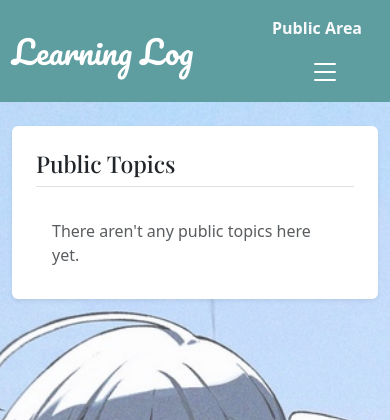
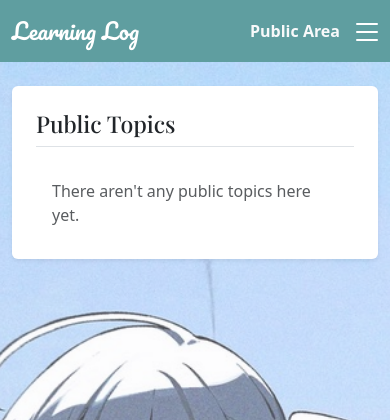
Before and after one commit to iseeyoudream07/DjangoProject_Learning, a Django app: page /public_topics/ in a window 390 px wide. Shown: the top 420 px of the page. Run offline with Django 5.2, Linux system fonts and the light colour scheme; data that the repository does not hold is empty; some libraries are stand-ins or nearby versions; some web fonts are replaced.

Commit message:
优化移动端体验

```diff
--- a/static/css/styles.css
+++ b/static/css/styles.css
@@ -28,7 +28,7 @@
     width: 22px;
     height: 16px;
     position: relative;
-    display: inline-block;
+    display: inline-flex;
     vertical-align: middle;
     margin-top: -4px; /* 微调垂直居中 */
 }
@@ -63,6 +63,16 @@
     transform: rotate(-45deg);
 }
 
+@media (max-width:991.98px) {
+    .navbar-nav.flex-row.nav-link{
+        padding: 0 !important;
+        display: flex;
+        align-items: center;
+    }
+    .navbar-brand{
+        font-size: 1.4rem !important;
+    }
+}
 
 body{
     position: relative;
--- a/templates/includes/navbar.html
+++ b/templates/includes/navbar.html
@@ -1,10 +1,10 @@
 <nav class="navbar navbar-expand-lg navbar-dark mb-4" style="background-color: #5F9EA0;">
     <div class="container">
-                <a class="navbar-brand" href="{% url 'learning_app:home' %}" style="font-family: 'Pacifico', cursive; font-size: 2.0rem;">
+        <a class="navbar-brand me-auto" href="{% url 'learning_app:home' %}" style="font-family: 'Pacifico', cursive; font-size: 2.0rem;">
             Learning Log
         </a>
 
-                <ul class="navbar-nav ms-auto align-items-center">
+        <ul class="navbar-nav ms-auto align-items-center flex-row">
             {% if site_announcement %}
                 <li class="nav-item me-3">
                     <a class="nav-link text-light" href="#" data-bs-toggle="modal"
@@ -23,12 +23,10 @@
             {% endif %}
 
             <li class="nav-item me-3">
-                        <a class="nav-link text-light fw-bold" href="{% url 'learning_app:public_topics' %}">
+                <a class="nav-link text-light fw-bold p-0" href="{% url 'learning_app:public_topics' %}">
                     Public Area
                 </a>
             </li>
-
-                    <li class="nav-item dropdown">
 
             <li class="nav-item dropdown">
                 <a class="nav-link text-light fs-5 hamburger-btn" href="#" id="navbarDropdown" role="button"
@@ -72,7 +70,7 @@
                         <li>
                             <form method="post" action="{% url 'users:logout' %}" class="m-0 p-0">
                                 {% csrf_token %}
-                                    <button class="dropdown-item py-2 text-danger fw-bold" type="submit">Log Out</button>
+                                <button class="dropdown-item py-2 text-danger fw-bold w-100 text-start" type="submit">Log Out</button>
                             </form>
                         </li>
                     {% else %}
```
Also changed, not shown: templates/learning_app/topic.html (+5 -4 lines). Lines whose indentation alone changed are shown as unchanged.
